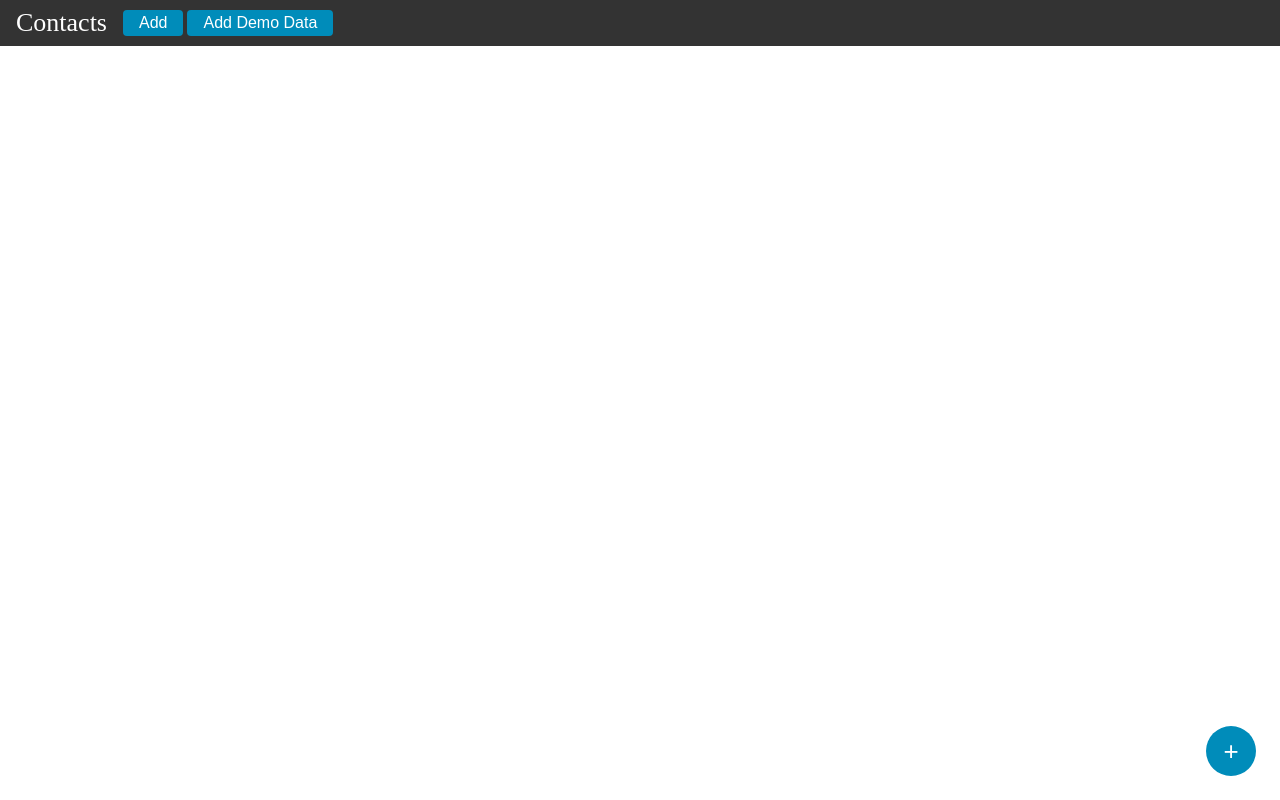
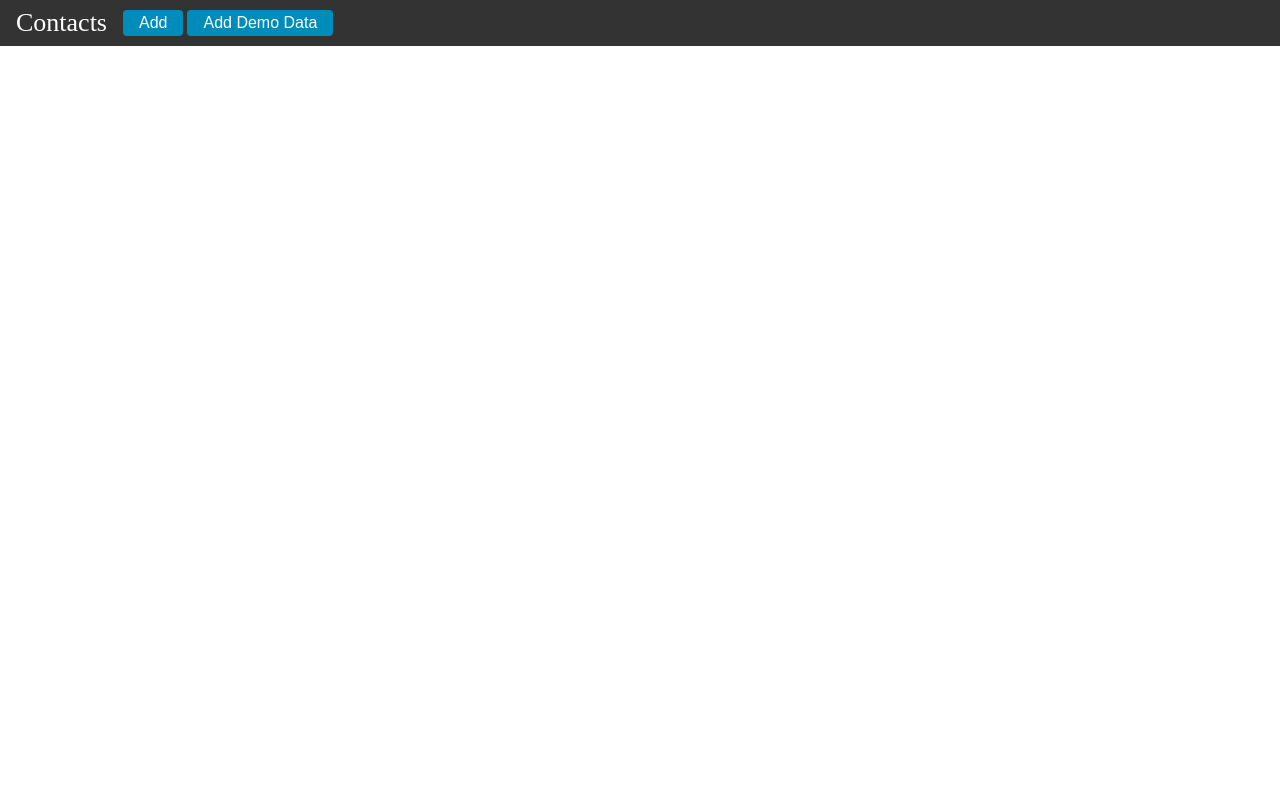
Before and after one commit to VitaliyErofeev/VueTest, a Vue app: page / in a window 1280 px wide. Built offline with nearby package versions, Linux system fonts and the light colour scheme.

Commit message:
Add fix on adding Contact

```diff
--- a/src/scss/_button.scss
+++ b/src/scss/_button.scss
@@ -26,14 +26,3 @@ button {
     background-color: #a7a7a7;
   }
 }
-
-button.circle {
-  position: absolute;
-  right: 24px;
-  bottom: 24px;
-  font-size: 26px;
-  border-radius: 50%;
-  width: 50px;
-  height: 50px;
-  padding: 0;
-}
--- a/src/scss/main.scss
+++ b/src/scss/main.scss
@@ -56,3 +56,8 @@
     }
   }
 }
+
+.disabled-block {
+  pointer-events: none;
+  opacity: 0.4;
+}
--- a/src/views/Contact.vue
+++ b/src/views/Contact.vue
@@ -71,6 +71,7 @@
           </template>
         </div>
 
+        <!-- block for adding new field for contact -->
         <div v-if="newField" class="new-field-block">
           <input type="text" placeholder="Field Name.." v-model="key" />
           <input type="text" placeholder="Value.." v-model="value" />
@@ -83,9 +84,10 @@
         </div>
         <hr />
 
+        <!-- button for adding new field -->
         <button
           v-show="!newField"
-          @click.prevent="addField"
+          @click.prevent="newField = true"
           class="add-field-btn"
         >
           Add Field
@@ -122,6 +124,7 @@ export default {
     },
   },
   mounted() {
+    // getting values from contact
     this.name = this.contact.name;
     this.sname = this.contact.sname;
     this.phone = this.contact.phone;
@@ -129,11 +132,13 @@ export default {
   },
   methods: {
     openEditField(prop) {
+      // open field to edit key and value
       this.editedKey = prop;
       this.editedField.key = prop;
       this.editedField.value = this.contactFields[prop];
     },
     updateField(success) {
+      // update field for contact
       if (success) {
         var temp = { ...this.contactFields };
         this.history.push(JSON.parse(JSON.stringify(this.contactFields)));
@@ -151,6 +156,7 @@ export default {
       }
     },
     submitHandler() {
+      // updating current contact
       this.$store.dispatch("updateContact", {
         id: this.contact.id,
         name: this.name,
@@ -160,10 +166,8 @@ export default {
       });
       this.$router.push("/");
     },
-    addField() {
-      this.newField = true;
-    },
     removeField(field) {
+      // removing field for current contact
       var result = confirm(`Delete field: ${field} ?`);
       if (result) {
         var temp = { ...this.contactFields };
@@ -172,10 +176,8 @@ export default {
         this.contactFields = temp;
       }
     },
-    addHistory() {
-      this.history.push(this.contactFields);
-    },
     addNewField() {
+      // add field for current contact
       if (this.key != "" || this.value != "") {
         this.history.push(JSON.parse(JSON.stringify(this.contactFields)));
         this.contactFields[this.key] = this.value;
--- a/src/views/ContactsList.vue
+++ b/src/views/ContactsList.vue
@@ -1,8 +1,6 @@
 <template>
   <div class="main-container">
-    <button class="button circle" @click="openAddForm">
-      +
-    </button>
+    <!-- form for adding new contact -->
     <div v-if="add" class="content">
       <div class="toolbar">
         <span>Add New Contact</span>
@@ -22,12 +20,17 @@
         <button class="cancel-button" @click="add = false">Cancel</button>
       </form>
     </div>
-    <div class="contact-list">
+    <!-- table for contacts -->
+    <div class="contact-list" :class="{ 'disabled-block': add }">
       <div class="toolbar">
         <i class="mdi-plu" />
         <span>Contacts</span>
         <button v-if="!add" @click="openAddForm" class="small">Add</button>
-        <button v-if="!contacts.length" @click="openAddForm" class="small">
+        <button
+          v-if="!contacts.length && !add"
+          @click="addDemoData"
+          class="small"
+        >
           Add Demo Data
         </button>
       </div>
@@ -76,11 +79,13 @@ export default {
   }),
   computed: {
     contacts() {
+      //stored contact list
       return this.$store.getters.contacts;
     },
   },
   methods: {
     submitHandler() {
+      // adding new contact
       if (this.name != "" && this.sname != "") {
         var contact = {
           id: Date.now(),
@@ -91,11 +96,11 @@ export default {
         };
         this.$store.dispatch("createContact", contact);
         this.add = false;
-      } else alert("Enter Name and SName");
+      } else alert("Please enter Name and SName");
     },
     addDemoData() {
+      //adding demo data for empty store
       let path = "https://jsonplaceholder.typicode.com/users";
-
       fetch(path)
         .then((response) => response.json())
         .then((contacts) => {
@@ -105,19 +110,22 @@ export default {
               name: contacts[i].name.split(" ")[0],
               sname: contacts[i].name.split(" ")[1],
               phone: contacts[i].phone,
-              fields: [],
+              fields: {},
             });
           }
         });
     },
     openAddForm() {
+      // open adding form section
       this.name = this.sname = this.phone = "";
       this.add = true;
     },
     openContact(contact) {
+      // click 'Edit' button on contact line
       this.$router.push("/contacts/" + contact.id);
     },
     deleteContact(contact) {
+      // deleting contact
       var result = confirm(
         `Delete contact: ${contact.name + " " + contact.sname}`
       );
```
